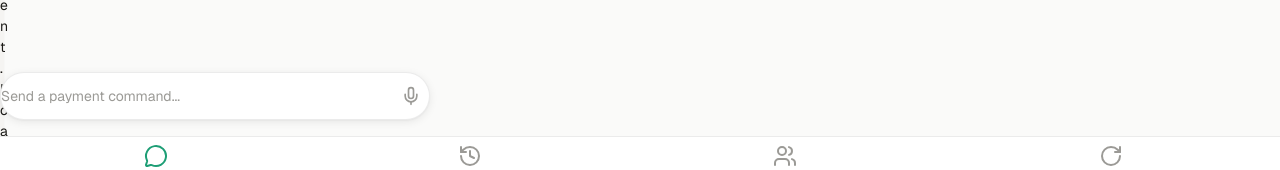
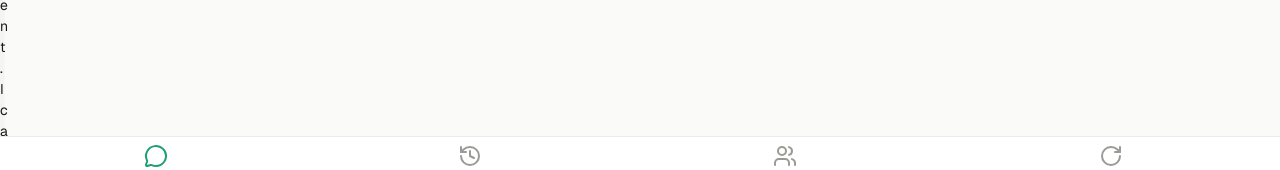
Before and after one commit to hendrakrnm/celoagentpay, a Next.js app: page / in a window 1280 px wide. Shown: the part 600-770 px from the top of the page. Built offline with nearby package versions, Linux system fonts and the light colour scheme.

Commit message:
feat(celo): refactor CommandInput to use controlled input and remove fixed positioning

```diff
--- a/src/components/chat/CommandInput.tsx
+++ b/src/components/chat/CommandInput.tsx
@@ -1,6 +1,6 @@
 "use client";
 
-import { useRef } from "react";
+import { useState } from "react";
 import { Send, Mic } from "lucide-react";
 
 interface CommandInputProps {
@@ -14,16 +14,13 @@ export function CommandInput({
   isLoading = false,
   placeholder = "Send a payment command...",
 }: CommandInputProps) {
-  const inputRef = useRef<HTMLInputElement>(null);
-  const hasText = inputRef.current?.value.trim().length ?? 0 > 0;
+  const [value, setValue] = useState("");
 
   const handleSubmit = () => {
-    const value = inputRef.current?.value.trim();
-    if (value && !isLoading) {
-      onSubmit(value);
-      if (inputRef.current) {
-        inputRef.current.value = "";
-      }
+    const trimmed = value.trim();
+    if (trimmed && !isLoading) {
+      onSubmit(trimmed);
+      setValue("");
     }
   };
 
@@ -35,83 +32,36 @@ export function CommandInput({
   };
 
   return (
-    <div
-      className="
-        fixed bottom-20 left-0 right-0
-        px-3 pb-3 z-30
-        max-w-[430px] mx-auto w-full
-      "
-    >
-      <div
-        className="
-          h-12 px-4 rounded-[24px]
-          bg-[var(--color-surface)]
-          border border-[var(--color-border)]
-          flex items-center gap-3
-          shadow-[var(--shadow-md)]
-          focus-within:border-[var(--color-primary)]
-          focus-within:ring-2 focus-within:ring-[var(--color-primary-light)]
-          transition-all duration-200
-        "
-      >
+    <div className="flex-shrink-0 px-3 py-3 bg-[var(--color-surface)] border-t border-[var(--color-border)]">
+      <div className="flex items-center gap-2 h-12 px-4 rounded-[24px] bg-[var(--color-surface-raised)] border border-[var(--color-border)] focus-within:border-[var(--color-primary)] focus-within:ring-1 focus-within:ring-[var(--color-primary)] transition-all duration-200">
         <input
-          ref={inputRef}
           type="text"
+          value={value}
+          onChange={(e) => setValue(e.target.value)}
+          onKeyDown={handleKeyDown}
           placeholder={placeholder}
-          onKeyDown={handleKeyDown}
-          onChange={() => {
-            // Force re-render to update hasText
-            const input = inputRef.current;
-            input?.parentElement?.parentElement?.classList.toggle(
-              "has-text",
-              (input?.value.trim().length ?? 0) > 0
-            );
-          }}
           disabled={isLoading}
-          className="
-            flex-1 bg-transparent
-            text-14 text-[var(--color-text-primary)]
-            placeholder:text-[var(--color-text-tertiary)]
-            outline-none
-            disabled:opacity-50
-          "
+          className="flex-1 bg-transparent text-14 text-[var(--color-text-primary)] placeholder:text-[var(--color-text-tertiary)] outline-none disabled:opacity-50"
         />
 
-        {hasText || isLoading ? (
+        {value.trim().length > 0 ? (
           <button
             onClick={handleSubmit}
             disabled={isLoading}
-            className="
-              w-10 h-10 rounded-full
-              bg-gradient-to-br from-[var(--color-primary)] to-[var(--color-primary-dark)]
-              text-white
-              flex items-center justify-center
-              hover:shadow-[var(--shadow-lg)] active:scale-[0.9]
-              disabled:opacity-50 disabled:cursor-not-allowed
-              transition-all duration-150
-              flex-shrink-0
-              shadow-[var(--shadow-md)]
-            "
-            aria-label="Send message"
+            style={{ background: "var(--color-primary)" }}
+        className="w-9 h-9 rounded-full text-white flex items-center justify-center active:scale-90 disabled:opacity-50 disabled:cursor-not-allowed transition-all duration-150 flex-shrink-0"
+            aria-label="Send"
           >
             {isLoading ? (
-              <div className="w-5 h-5 rounded-full border-2 border-white border-t-transparent animate-spin" />
+              <div className="w-4 h-4 rounded-full border-2 border-white border-t-transparent animate-spin" />
             ) : (
-              <Send className="w-5 h-5" />
+              <Send className="w-4 h-4" />
             )}
           </button>
         ) : (
           <button
-            className="
-              w-9 h-9 rounded-full
-              text-[var(--color-text-tertiary)]
-              hover:text-[var(--color-primary)]
-              hover:bg-[var(--color-surface-raised)]
-              flex items-center justify-center
-              transition-all duration-150
-              flex-shrink-0
-            "
-            aria-label="Voice message"
+            className="w-9 h-9 rounded-full text-[var(--color-text-tertiary)] flex items-center justify-center flex-shrink-0"
+            aria-label="Voice"
           >
             <Mic className="w-5 h-5" />
           </button>
```
